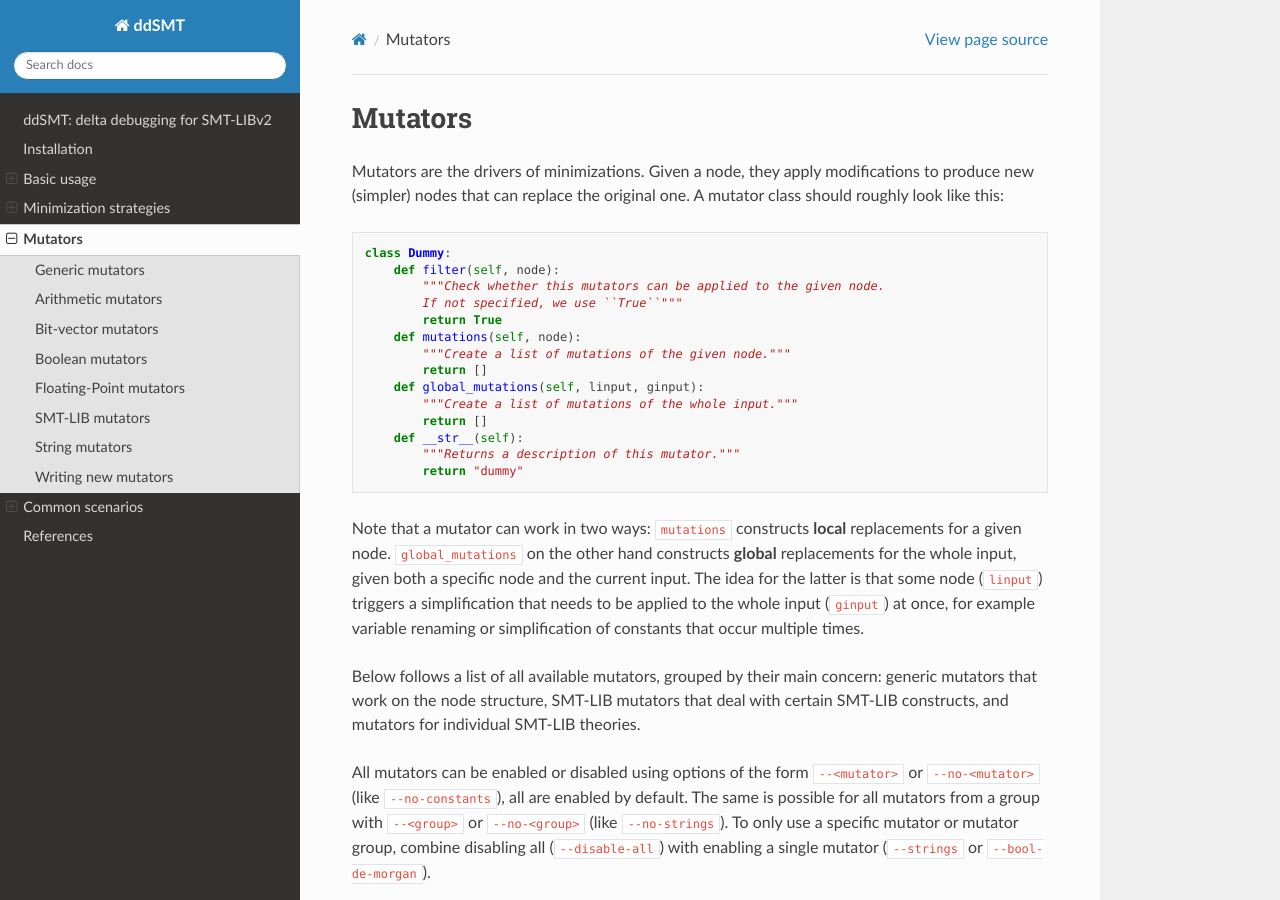
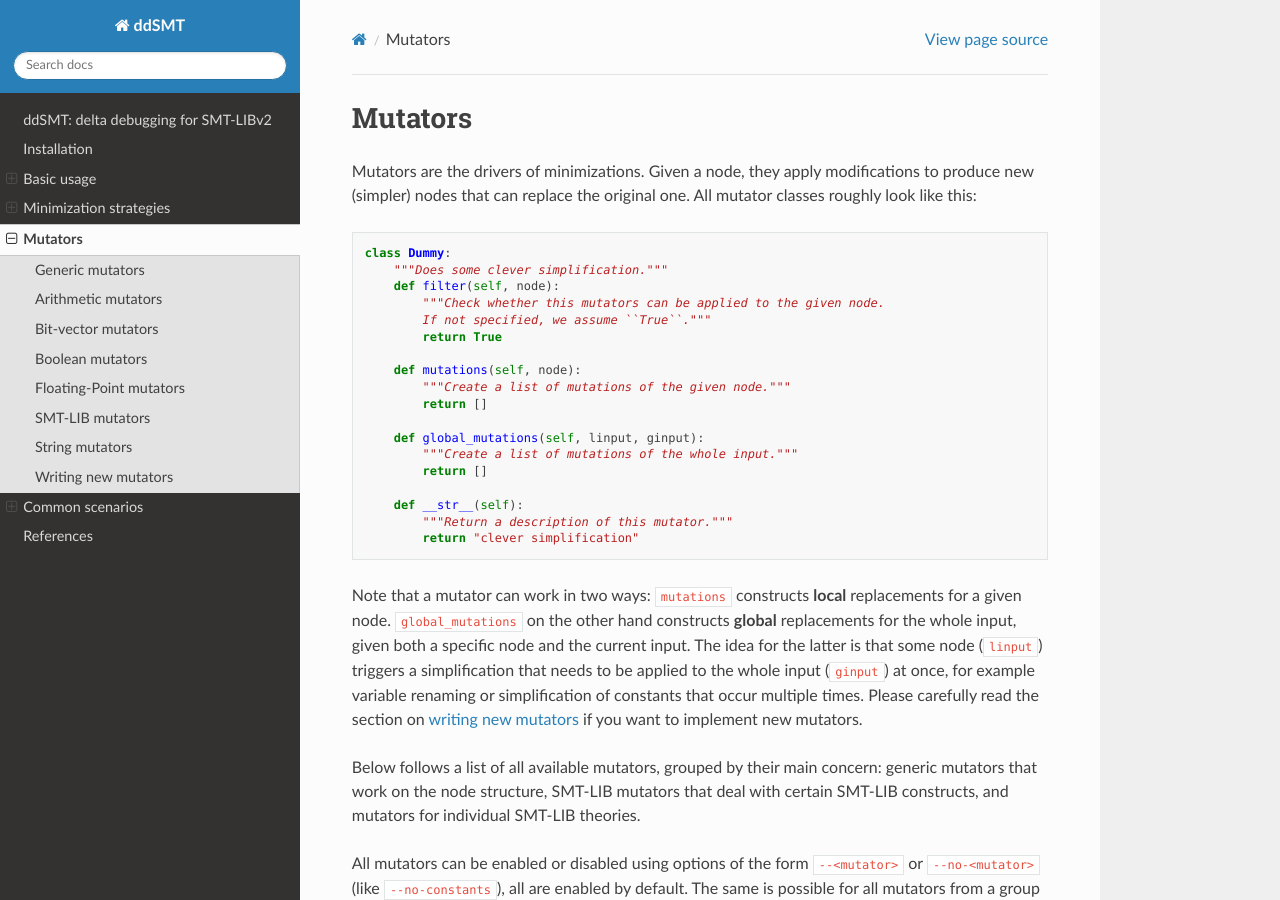
Before and after one commit to ddsmt/ddSMT, a Sphinx documentation site: the page built from docs/mutators.rst, in a window 1280 px wide and 900 px high. Built offline with Sphinx 7.4.7 and the Read the Docs theme 2.0.0, drawn with Linux system fonts in a browser that asks for light colours; the version number could not be read and is left out.

Commit message:
Some improvement to mutators docs.

```diff
--- a/docs/mutators.rst
+++ b/docs/mutators.rst
@@ -6,26 +6,31 @@
    :caption: Contents:
 
 Mutators are the drivers of minimizations. Given a node, they apply modifications to produce new (simpler) nodes that can replace the original one.
-A mutator class should roughly look like this:
+All mutator classes roughly look like this:
 
 .. code-block:: python3
 
     class Dummy:
+        """Does some clever simplification."""
         def filter(self, node):
             """Check whether this mutators can be applied to the given node.
-            If not specified, we use ``True``"""
+            If not specified, we assume ``True``."""
             return True
+
         def mutations(self, node):
             """Create a list of mutations of the given node."""
             return []
+
         def global_mutations(self, linput, ginput):
             """Create a list of mutations of the whole input."""
             return []
+
         def __str__(self):
-            """Returns a description of this mutator."""
-            return "dummy"
+            """Return a description of this mutator."""
+            return "clever simplification"
 
 Note that a mutator can work in two ways: ``mutations`` constructs **local** replacements for a given node. ``global_mutations`` on the other hand constructs **global** replacements for the whole input, given both a specific node and the current input. The idea for the latter is that some node (``linput``) triggers a simplification that needs to be applied to the whole input (``ginput``) at once, for example variable renaming or simplification of constants that occur multiple times.
+Please carefully read the section on :ref:`writing new mutators <Writing new mutators>` if you want to implement new mutators.
 
 Below follows a list of all available mutators, grouped by their main concern: generic mutators that work on the node structure, SMT-LIB mutators that deal with certain SMT-LIB constructs, and mutators for individual SMT-LIB theories.
 
@@ -38,7 +43,6 @@
 Arithmetic mutators
 -------------------
 .. automodule:: ddsmt.mutators_arithmetic
-
 
 Bit-vector mutators
 -------------------
```
